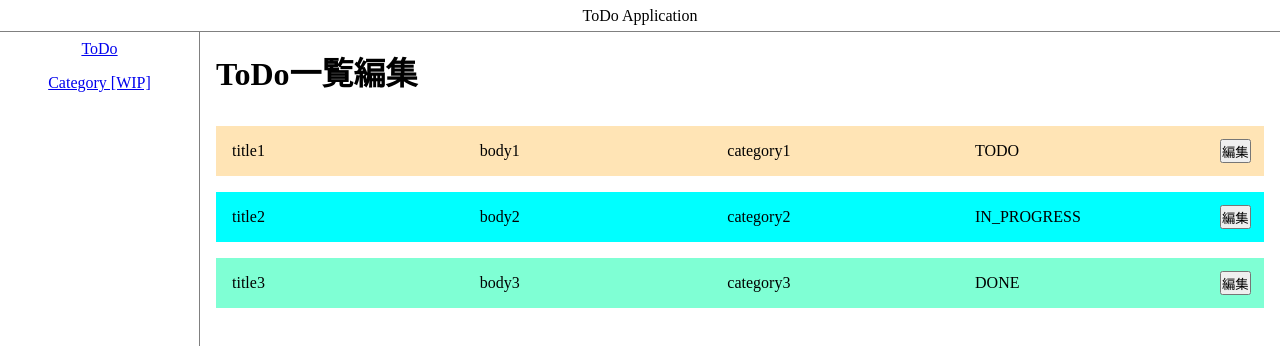
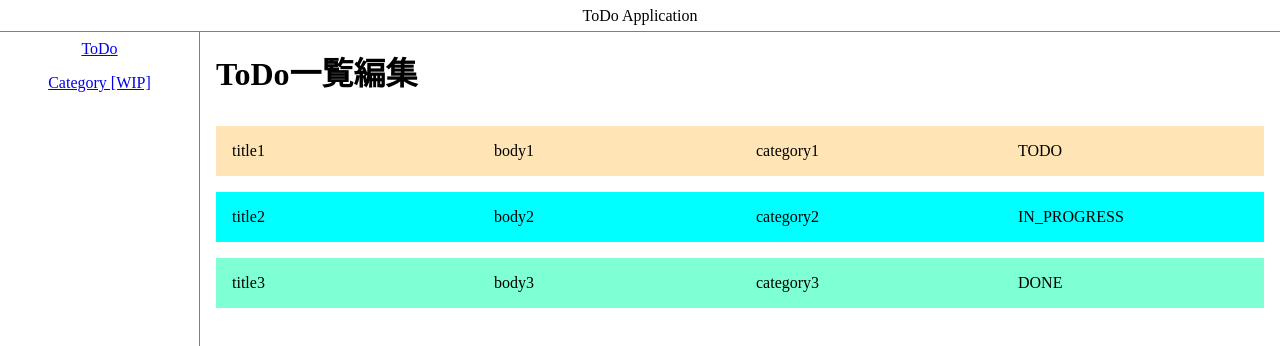
Before and after one commit to RayStarkMC/todo-app, an Angular app in the folder spa/: page /todo in a window 1280 px wide. Shown: the top 346 px of the page. Built offline with nearby package versions, Linux system fonts and the light colour scheme.

Commit message:
編集ボタン削除

```diff
--- a/spa/src/app/pages/todo/presentation/presentation.component.html
+++ b/spa/src/app/pages/todo/presentation/presentation.component.html
@@ -6,7 +6,6 @@
         <div>{{todo.body}}</div>
         <div>{{todo.category.name}}</div>
         <div>{{todo.status}}</div>
-        <button (click)="console.log('!!!!')">編集</button>
       </div>
     </li>
   }
--- a/spa/src/app/pages/todo/presentation/presentation.component.scss
+++ b/spa/src/app/pages/todo/presentation/presentation.component.scss
@@ -9,7 +9,8 @@ li {
 
 .item-container {
   display: grid;
-  grid-template-columns: 1fr 1fr 1fr 1fr auto;
+  grid-template-columns: 1fr 1fr 1fr 1fr;
+  cursor: pointer;
 
   & > * {
     margin: 1em;
```
